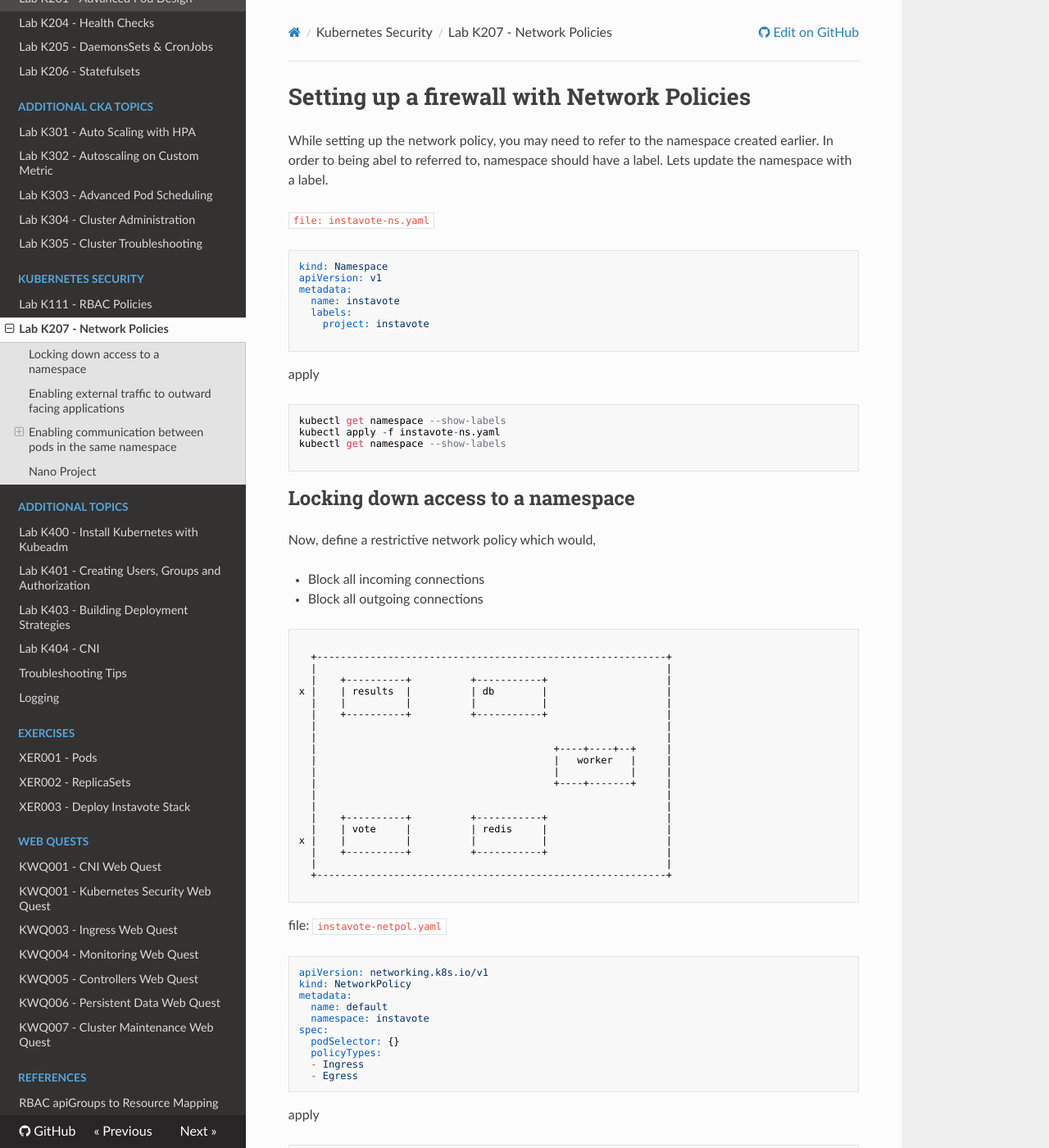
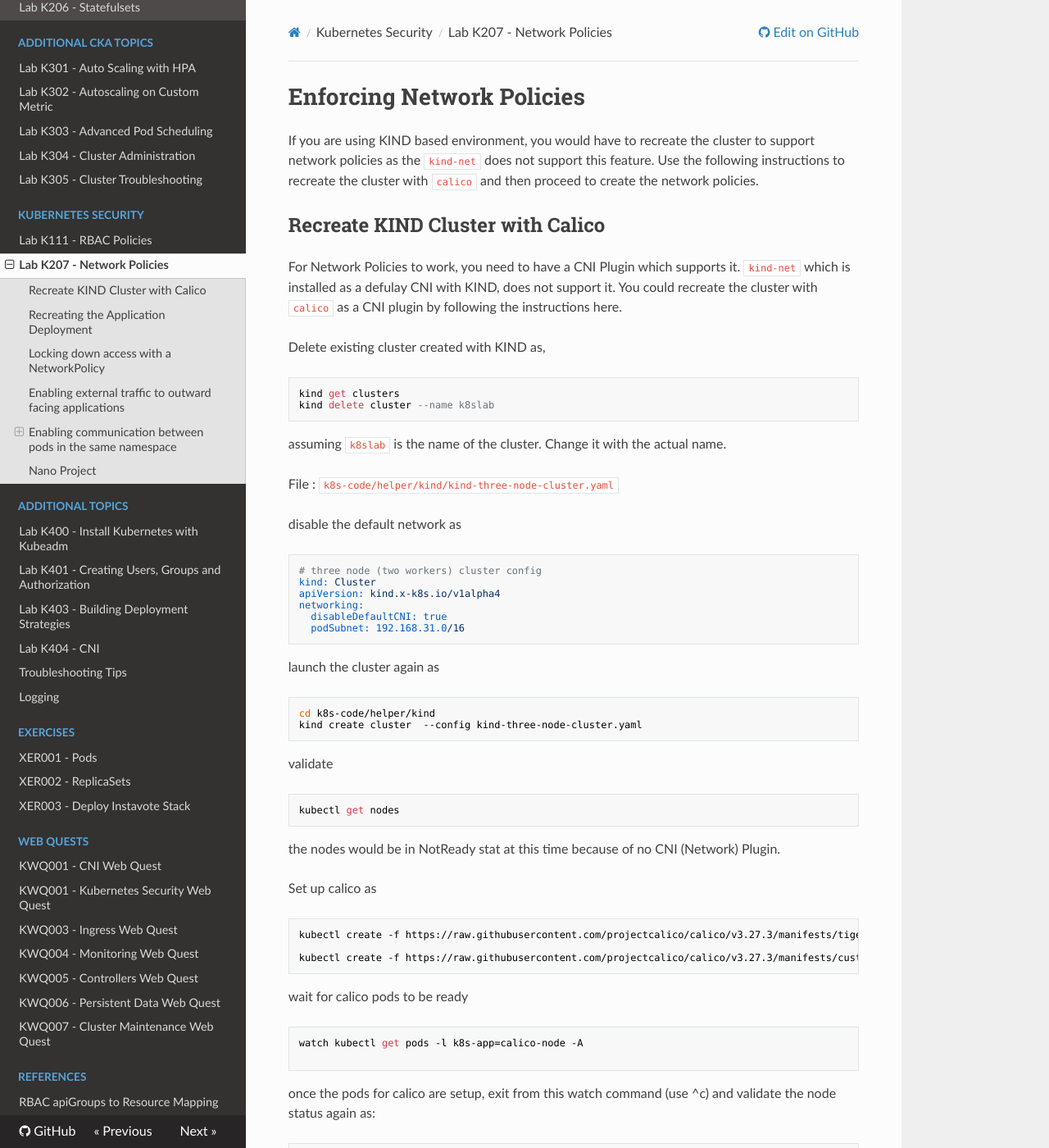
Before and after one commit to schoolofdevops/kubernetes-labguide, an MkDocs documentation site: the page built from chapters/network_policies.md, in a window 1280 px wide and 1400 px high. Shown: the whole window at 82% size. Built offline with MkDocs 1.6.1, drawn with Linux system fonts in a browser that asks for light colours; nearby versions of some CDN libraries; some of the changed text lies outside the part shown.

Commit message:
updated autoscaling, redoing network policies

````diff
--- a/chapters/network_policies.md
+++ b/chapters/network_policies.md
@@ -1,30 +1,124 @@
-# Setting up a firewall with Network Policies
+# Enforcing Network Policies
+
+If you are using KIND based environment, you would have to recreate the cluster to support network policies as the `kind-net` does not support this feature. Use the following instructions to recreate the cluster with `calico` and then proceed to create the network policies.
 
 
-While setting up the network policy, you may need to refer to the namespace created earlier. In order to being abel to referred to, namespace should have a label. Lets  update the namespace with a label.
+## Recreate KIND Cluster with Calico
 
-`file: instavote-ns.yaml`
+For Network Policies to work, you need to have a CNI Plugin which supports it. `kind-net` which is installed as  a defulay CNI with KIND, does not support it.  You could recreate the cluster with `calico` as a CNI plugin by following the instructions here.
+
+
+Delete existing cluster created with KIND as,
 
 ```
-kind: Namespace
-apiVersion: v1
-metadata:
-  name: instavote
-  labels:
-    project: instavote
+kind get clusters
+kind delete cluster --name k8slab
+```
+
+assuming `k8slab` is the name of the cluster. Change it with the actual name.
+
+File : `k8s-code/helper/kind/kind-three-node-cluster.yaml`
+
+disable the default network as
+
+```
+# three node (two workers) cluster config
+kind: Cluster
+apiVersion: kind.x-k8s.io/v1alpha4
+networking:
+  disableDefaultCNI: true
+  podSubnet: 192.168.31.0/16
+```
+
+launch the cluster again as
+
+```
+cd k8s-code/helper/kind
+kind create cluster  --config kind-three-node-cluster.yaml
+```
+
+validate
+```
+kubectl get nodes
+```
+
+the nodes would be in NotReady stat at this time because of no CNI (Network) Plugin.
+
+Set up calico as
+
+```
+kubectl create -f https://raw.githubusercontent.com/projectcalico/calico/v3.27.3/manifests/tigera-operator.yaml
+
+kubectl create -f https://raw.githubusercontent.com/projectcalico/calico/v3.27.3/manifests/custom-resources.yaml
+```
+
+wait for calico pods to be ready
+
+```
+watch kubectl get pods -l k8s-app=calico-node -A
 
 ```
 
-apply
+once the pods for calico are setup, exit from this watch command (use ^c) and  validate the node status again as:
 
 ```
-kubectl get namespace --show-labels
-kubectl apply -f instavote-ns.yaml
-kubectl get namespace --show-labels
+kubectl get nodes
+kubectl get pods -A
 
 ```
 
-## Locking down access to a namespace
+At this time, nodes should be up and running.  That
+
+You may proceed to create any deployments, services needed at this time.
+
+
+
+## Recreating the Application Deployment
+
+```
+kubectl create namespace instavote
+kubectl config set-context --current --namespace=instavote
+```
+
+validate you are switched to `instavote` namespace as
+
+```
+kubectl config get-contexts
+```
+
+assuming you have access to all the code to create `instavote` stack, apply it using command similar to follows
+
+```
+kubectl apply -f vote-svc.yaml -f vote-deploy.yaml  \
+  -f redis-svc.yaml -f redis-deploy.yaml \
+  -f db-svc.yaml -f db-deploy.yaml  \
+  -f worker-deploy.yaml -f results-svc.yaml \
+  -f results-deploy.yaml
+```
+
+validate you have 5 deployments and 4 services as
+
+```
+kubectl get deploy,svc
+```
+
+[sample output]
+```
+NAME                     READY   UP-TO-DATE   AVAILABLE   AGE
+deployment.apps/db       1/1     1            1           45m
+deployment.apps/redis    1/1     1            1           45m
+deployment.apps/result   1/1     1            1           45m
+deployment.apps/vote     1/1     1            1           45m
+deployment.apps/worker   1/1     1            1           45m
+
+NAME             TYPE        CLUSTER-IP      EXTERNAL-IP   PORT(S)        AGE
+service/db       ClusterIP   10.96.180.62    <none>        5432/TCP       45m
+service/redis    ClusterIP   10.96.197.185   <none>        6379/TCP       45m
+service/result   NodePort    10.96.61.34     <none>        80:30100/TCP   45m
+service/vote     NodePort    10.96.242.67    <none>        80:30000/TCP   45m
+```
+
+## Locking down access with a NetworkPolicy
 
 Now, define a restrictive network policy which would,
 
@@ -217,14 +311,10 @@ spec:
   - Egress
   ingress:
   - from:
-    - namespaceSelector:
-        matchLabels:
-          project: instavote
+    - podSelector: {}  # Allows all pods within the same namespace
   egress:
   - to:
-    - namespaceSelector:
-        matchLabels:
-          project: instavote
+    - podSelector: {}  # Allows all pods within the same namespace
 ---
 apiVersion: networking.k8s.io/v1
 kind: NetworkPolicy
@@ -252,6 +342,42 @@ where,
 
 Applying the above policy has no effect on the communication between **vote** and **redis**  applications. You could validate this by loading the vote app and submit a vote. It should not work. There is a problem in the network policy file above. Analyse the policies, compare them against the kubernetes api reference document, understand how its being applied and see if you could fix this problem.  Your task is to ensure that **vote** and **redis** apps are communicating with one another.
 
+#### Solution
+
+The reason why communication between `vote` and `redis` is broken is because of the name resoulution (DNS Based Service Discovery) is broken. This is because the network policies that you have set up do not allow the services in `instavote` namespace to communicate to even the DNS server in the cluster running in `kube-system` namespace.
+
+You could allow this by adding one more policiy. You could add it to the same file `instavote-netpol.yaml`
+
+e.g.
+
+```
+---
+apiVersion: networking.k8s.io/v1
+kind: NetworkPolicy
+metadata:
+  name: dns-access
+  namespace: instavote
+spec:
+  podSelector: {}  # Applies to all pods in the namespace
+  policyTypes:
+    - Egress
+  egress:
+    - to:
+        - namespaceSelector:
+            matchLabels:
+              kubernetes.io/metadata.name: kube-system
+      ports:
+        - protocol: UDP
+          port: 53
+```
+
+now apply and validate
+
+```
+kubectl apply -f instavote-netpol.yaml
+```
+
+Now you should see `vote` app connecting with `redis`.
 
 ## Nano Project
 
````
Also changed, not shown: chapters/custom_autoscaling.md (+1 -1 lines).
